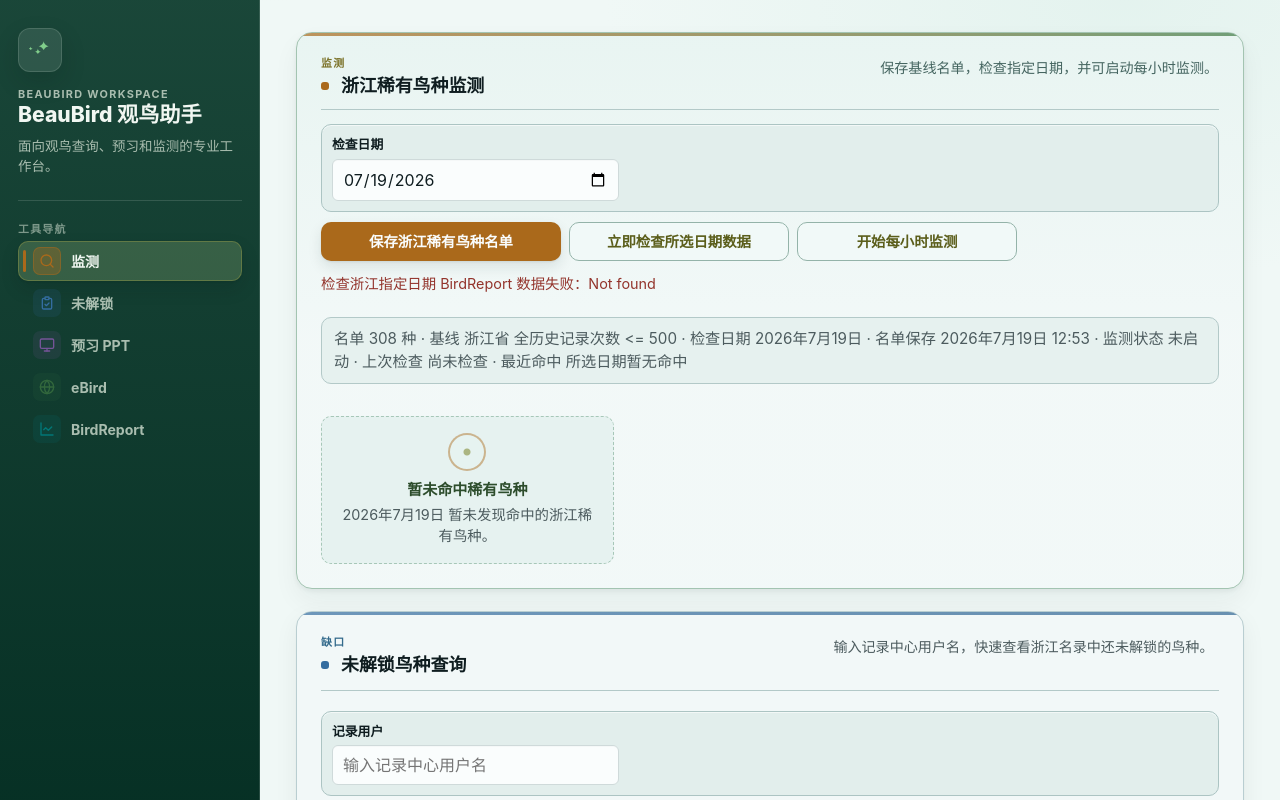
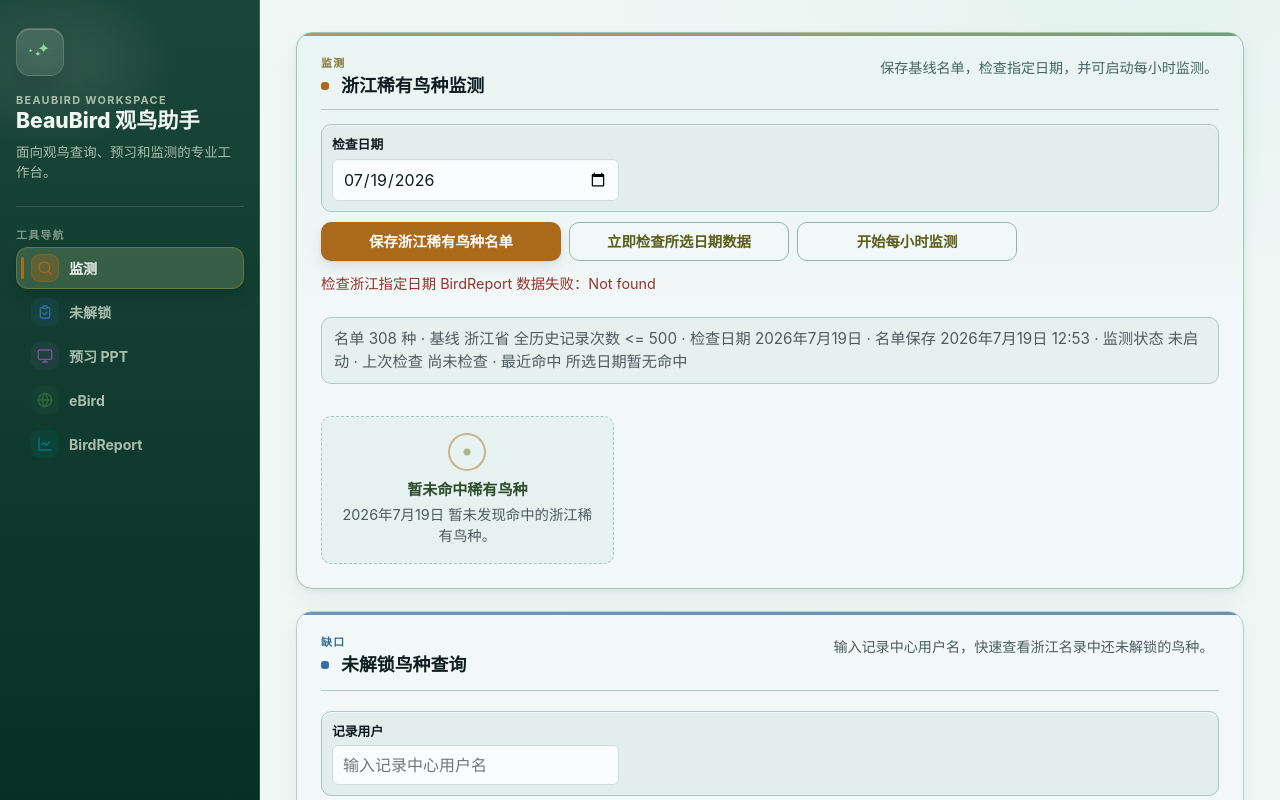
Before and after one commit to benttianbao/beaubird, a website: page index.html in a window 1280 px wide. Shown: the top 800 px of the page. Drawn offline with Linux system fonts and the light colour scheme; no server answers.

Commit message:
style: deepen sidebar dock and navigation states

```diff
--- a/style.css
+++ b/style.css
@@ -147,9 +147,11 @@ body {
   top: 0;
   z-index: 12;
   min-height: 100vh;
-  padding: 28px 18px;
+  padding: 28px 16px;
   border-right: 0;
-  background: linear-gradient(180deg, var(--sidebar-shell) 0%, var(--sidebar-shell-strong) 100%);
+  background:
+    radial-gradient(180px 120px at 20% 8%, color-mix(in oklch, var(--sidebar-ink) 12%, transparent), transparent 70%),
+    linear-gradient(180deg, var(--sidebar-shell) 0%, var(--sidebar-shell-strong) 100%);
   box-shadow: inset -1px 0 0 var(--sidebar-line);
 }
 
@@ -168,14 +170,15 @@ body {
   display: flex;
   align-items: center;
   justify-content: center;
-  width: 44px;
-  height: 44px;
-  margin-bottom: 14px;
+  width: 48px;
+  height: 48px;
+  margin-bottom: 16px;
   border: 1px solid var(--sidebar-line);
-  border-radius: 12px;
-  color: oklch(78% 0.12 148);
-  background: color-mix(in oklch, var(--sidebar-ink) 10%, transparent);
-  box-shadow: 0 10px 24px rgba(5, 22, 18, 0.16);
+  border-radius: 14px;
+  color: oklch(82% 0.11 148);
+  background:
+    linear-gradient(160deg, color-mix(in oklch, var(--sidebar-ink) 16%, transparent), color-mix(in oklch, var(--sidebar-ink) 6%, transparent));
+  box-shadow: 0 12px 28px rgba(5, 22, 18, 0.22), inset 0 1px 0 color-mix(in oklch, var(--sidebar-ink) 22%, transparent);
 }
 
 .hero-logo svg {
@@ -251,10 +254,10 @@ body {
   align-items: center;
   gap: 10px;
   width: 100%;
-  min-height: 40px;
+  min-height: 42px;
   padding: 0 12px 0 14px;
   border: 1px solid transparent;
-  border-radius: 10px;
+  border-radius: 12px;
   background: transparent;
   color: var(--sidebar-muted);
   box-shadow: none;
@@ -332,7 +335,7 @@ body {
   width: 28px;
   height: 28px;
   flex: 0 0 auto;
-  border-radius: 7px;
+  border-radius: 9px;
   background: color-mix(in oklch, var(--nav-accent) 14%, transparent);
   font-size: 0;
   line-height: 1;
```
